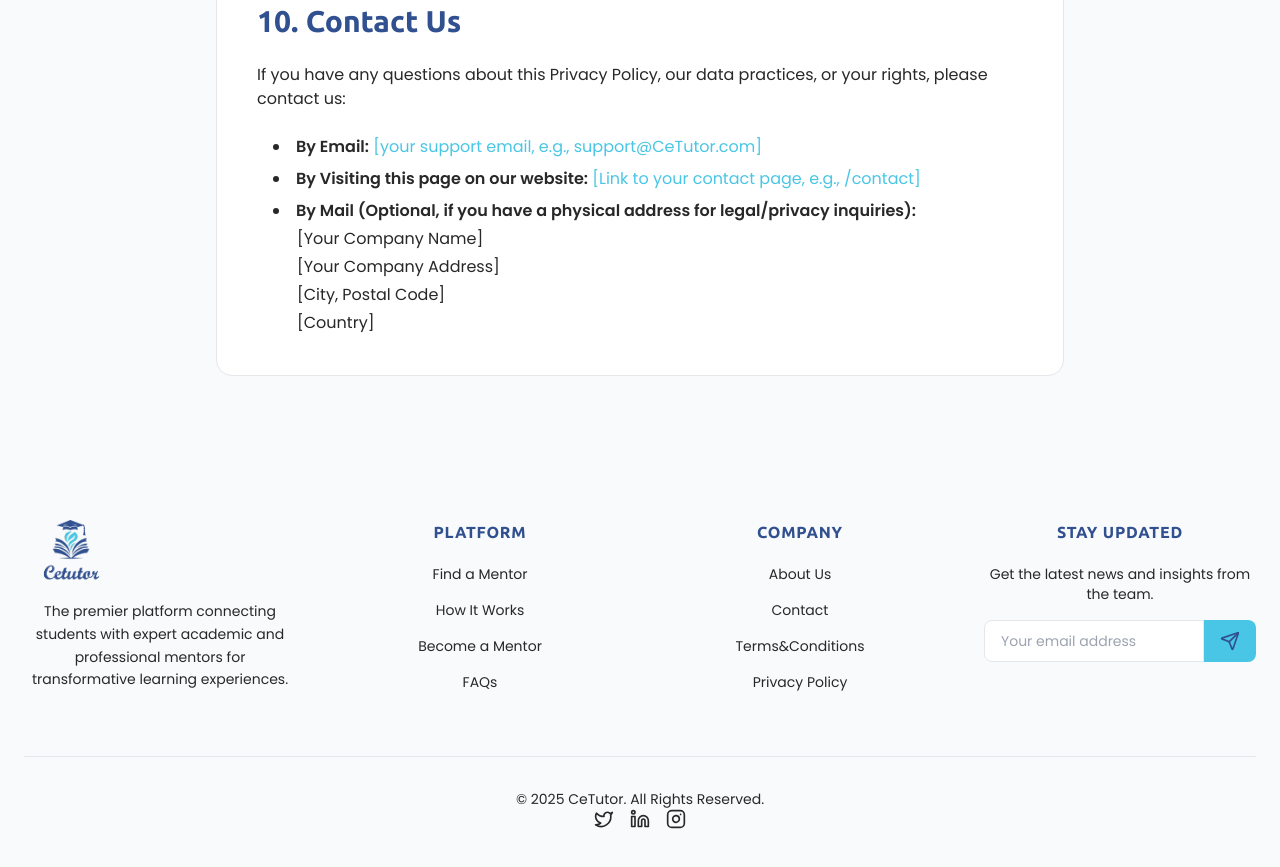
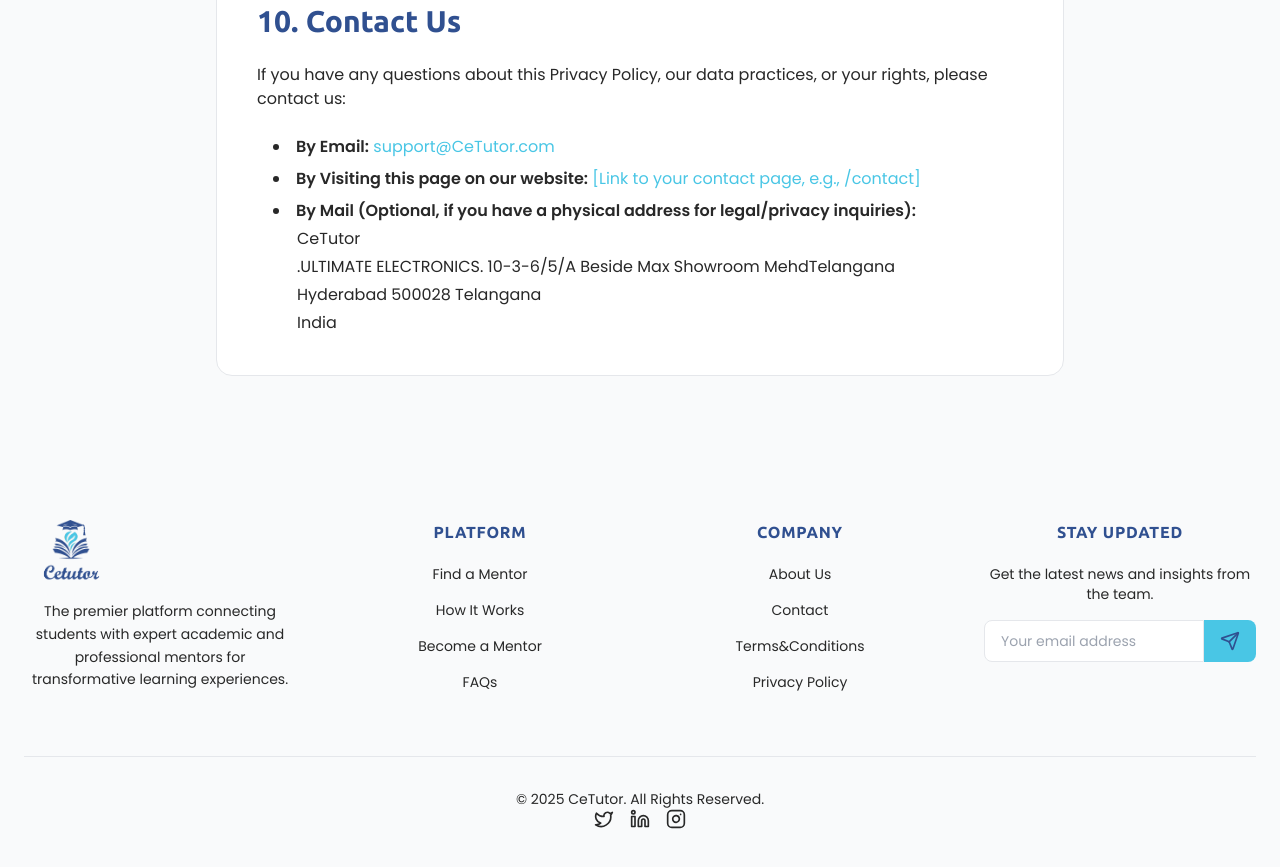
Before and after one commit to Mankuuu1405/educonsult-main, a React (Create React App) app in the folder client/: page /privacy-policy in a window 1280 px wide. Shown: the part 5660-6527 px from the top of the page. Built offline with nearby package versions, Linux system fonts and the light colour scheme; no server answers.

Commit message:
Update PrivacyPolicyPage.jsx

```diff
--- a/client/src/pages/PrivacyPolicyPage.jsx
+++ b/client/src/pages/PrivacyPolicyPage.jsx
@@ -229,15 +229,15 @@
               If you have any questions about this Privacy Policy, our data practices, or your rights, please contact us:
             </p>
             <ul className="list-disc list-inside space-y-2 ml-4">
-              <li><span className="font-semibold">By Email:</span> <a href="mailto:[your support email, e.g., support@CeTutor.com]" className="text-accent hover:underline">[your support email, e.g., support@CeTutor.com]</a></li>
+              <li><span className="font-semibold">By Email:</span> <a href="mailto:[your support email, e.g., support@CeTutor.com]" className="text-accent hover:underline"> support@CeTutor.com</a></li>
               <li><span className="font-semibold">By Visiting this page on our website:</span> <a href="[Link to your contact page, e.g., /contact]" className="text-accent hover:underline">[Link to your contact page, e.g., /contact]</a></li>
               <li>
                 <span className="font-semibold">By Mail (Optional, if you have a physical address for legal/privacy inquiries):</span>
                 <ul className="list-none ml-6 space-y-1 mt-1">
-                  <li>[Your Company Name]</li>
-                  <li>[Your Company Address]</li>
-                  <li>[City, Postal Code]</li>
-                  <li>[Country]</li>
+                  <li>CeTutor</li>
+                  <li>.ULTIMATE ELECTRONICS. 10-3-6/5/A Beside Max Showroom MehdTelangana</li>
+                  <li>Hyderabad 500028 Telangana</li>
+                  <li>India</li>
                 </ul>
               </li>
             </ul>
```
